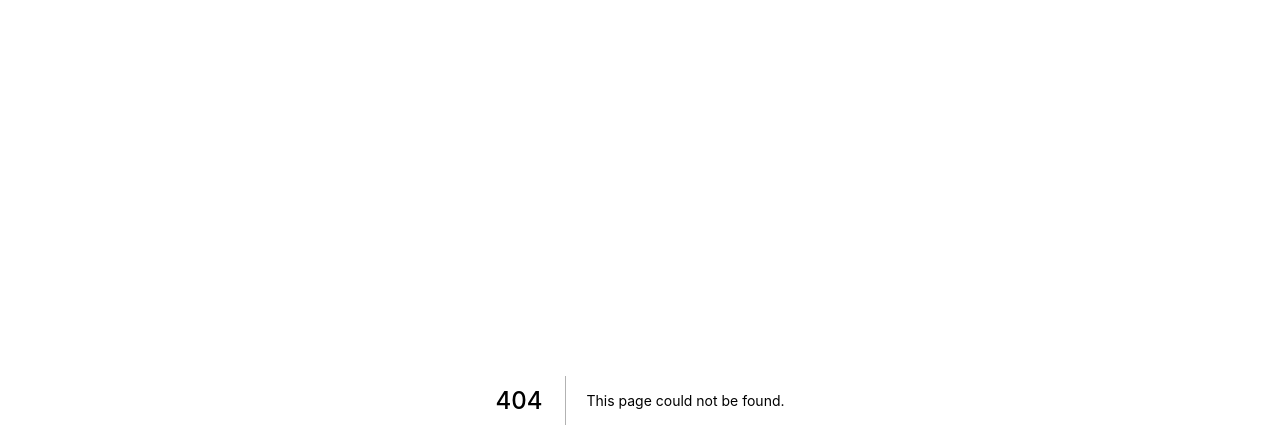
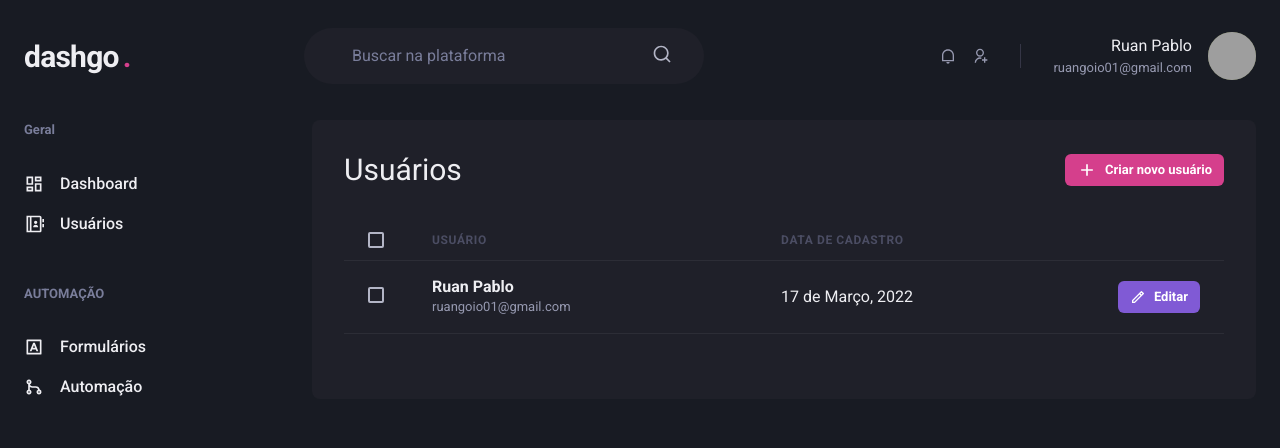
Before and after one commit to 1SyuLi/dashGo, a Next.js app: page /users in a window 1280 px wide. Before the commit this address had no page. Shown: the top 448 px of the page. Built offline with nearby package versions, Linux system fonts and the light colour scheme; grey boxes are pictures that could not be loaded.

Commit message:
User page

```diff
--- /dev/null
+++ b/src/pages/users/index.tsx
@@ -0,0 +1,61 @@
+import { Text, Box, Button, Checkbox, Flex, Heading, Icon, Table, Tbody, Td, Th, Thead, Tr } from "@chakra-ui/react";
+import { RiAddLine, RiPencilLine } from "react-icons/ri";
+import { Header } from "../../components/Header";
+import { Sidebar } from "../../components/Sidebar";
+
+export default function UserList() {
+
+
+    return (
+        <Box>
+            <Header />
+
+            <Flex w='100%' my='6' maxW={1280} mx='auto' px='6'  >
+                <Sidebar />
+
+                <Box flex={1} borderRadius="8" bg="gray.800" p="8">
+                    <Flex mb={8} justify="space-between" align="center" >
+                        <Heading size="lg" fontWeight="normal">Usuários</Heading>
+
+                        <Button cursor="pointer" as="a" size="sm" fontSize="small" colorScheme="pink" leftIcon={<Icon as={RiAddLine} fontSize="20" />}>
+                            Criar novo usuário
+                        </Button>
+                    </Flex>
+
+                    <Table colorScheme="whiteAlpha" >
+                        <Thead>
+                            <Tr>
+                                <Th px="6" color="gray.300" w="8" >
+                                    <Checkbox colorScheme="pink" />
+                                </Th>
+
+                                <Th>Usuário</Th>
+                                <Th>Data de cadastro</Th>
+                                <Th w={8}></Th>
+                            </Tr>
+                        </Thead>
+                        <Tbody>
+                            <Tr>
+                                <Td px="6">
+                                    <Checkbox colorScheme="pink" />
+                                </Td>
+                                <Td>
+                                    <Box>
+                                        <Text fontWeight="bold">Ruan Pablo</Text>
+                                        <Text fontSize="small" color="gray.300">ruangoio01@gmail.com</Text>
+                                    </Box>
+                                </Td>
+                                <Td>17 de Março, 2022</Td>
+                                <Td>
+                                    <Button cursor="pointer" as="a" size="sm" fontSize="small" colorScheme="purple" leftIcon={<Icon as={RiPencilLine} fontSize="16" />}>
+                                        Editar
+                                    </Button>
+                                </Td>
+                            </Tr>
+                        </Tbody>
+                    </Table>
+                </Box>
+            </Flex>
+        </Box>
+    )
+}
```
